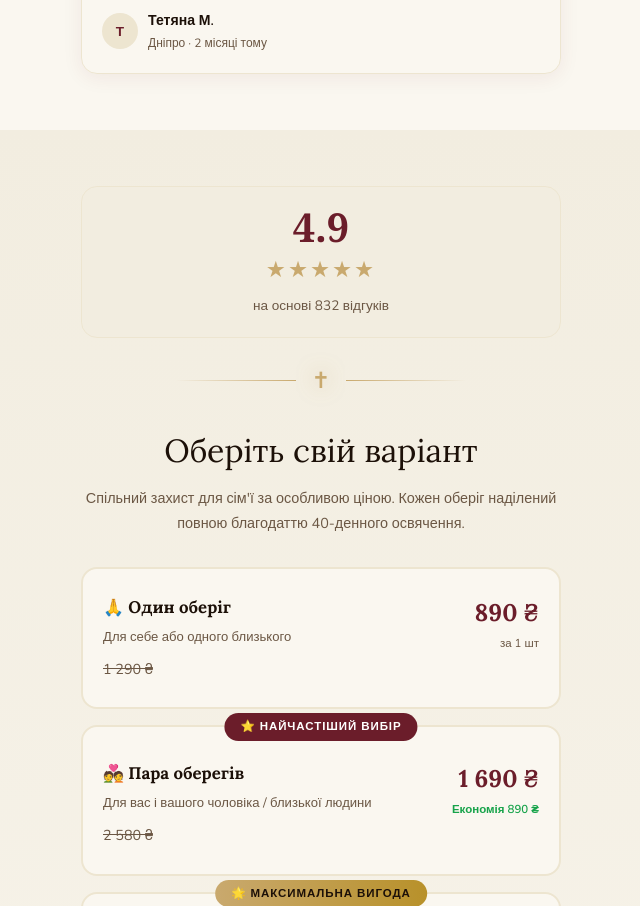
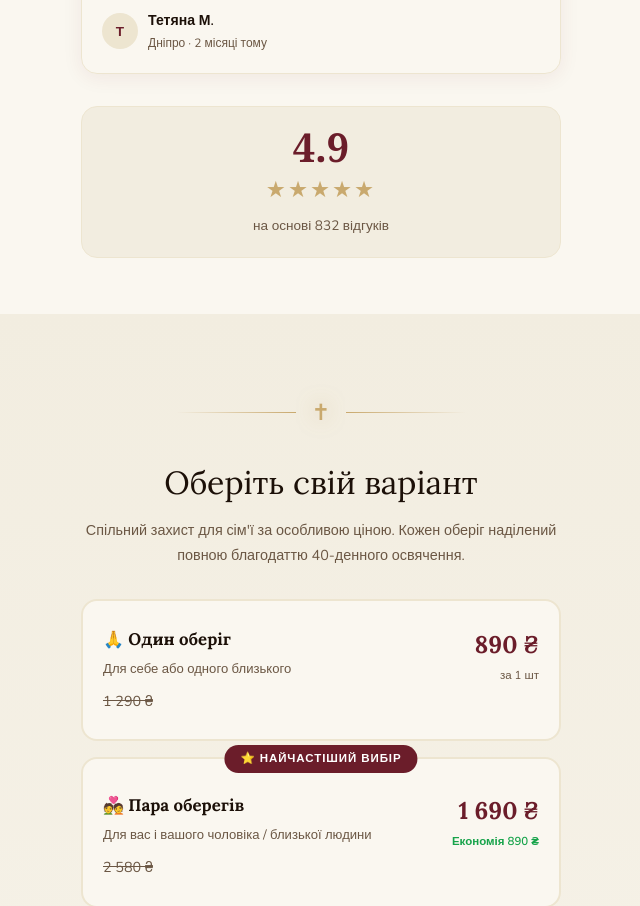
Before and after one commit to bborkanyuk-rgb/grace-heritage, a plain HTML site: page index.html in a window 1280 px wide. Shown: the part 8581-9487 px from the top of the page, without its empty margins (319-959 px from the left). Drawn offline with nearby package versions, Linux system fonts and the light colour scheme; a web font is replaced by a local one.

Commit message:
Revert "Move star rating summary to top of order section for CTA scroll alignment"
This reverts commit 2fe52a81ba5a24daa66c7652bebc947ceaae6661.

```diff
--- a/index.html
+++ b/index.html
@@ -945,6 +945,13 @@ height="0" width="0" style="display:none;visibility:hidden"></iframe></noscript>
 
     </div>
 
+    <!-- Star summary -->
+    <div class="mt-8 p-5 rounded-2xl text-center fade-in-up" style="background: var(--parchment-dark); border: 1px solid var(--parchment-mid);">
+      <p class="fell" style="font-size: 2.5rem; color: var(--burgundy); font-weight: 700; line-height: 1;">4.9</p>
+      <div class="stars" style="font-size: 1.4rem; margin: 4px 0;">★★★★★</div>
+      <p style="font-size: 0.85rem; color: var(--ink-light);">на основі 832 відгуків</p>
+    </div>
+
   </div>
 </section>
 
@@ -953,13 +960,6 @@ height="0" width="0" style="display:none;visibility:hidden"></iframe></noscript>
 ═══════════════════════════════════════════ -->
 <section id="order" style="padding: 56px 0; background: linear-gradient(180deg, var(--parchment-dark) 0%, var(--parchment) 100%);">
   <div class="container">
-
-    <!-- Star summary (Moved here to align with CTA scroll target) -->
-    <div class="p-5 rounded-2xl text-center mb-8 fade-in-up" style="background: var(--parchment-dark); border: 1px solid var(--parchment-mid);">
-      <p class="fell" style="font-size: 2.5rem; color: var(--burgundy); font-weight: 700; line-height: 1;">4.9</p>
-      <div class="stars" style="font-size: 1.4rem; margin: 4px 0;">★★★★★</div>
-      <p style="font-size: 0.85rem; color: var(--ink-light);">на основі 832 відгуків</p>
-    </div>
 
     <div class="divider-cross"><span class="glow-cross">✝</span></div>
 
```
